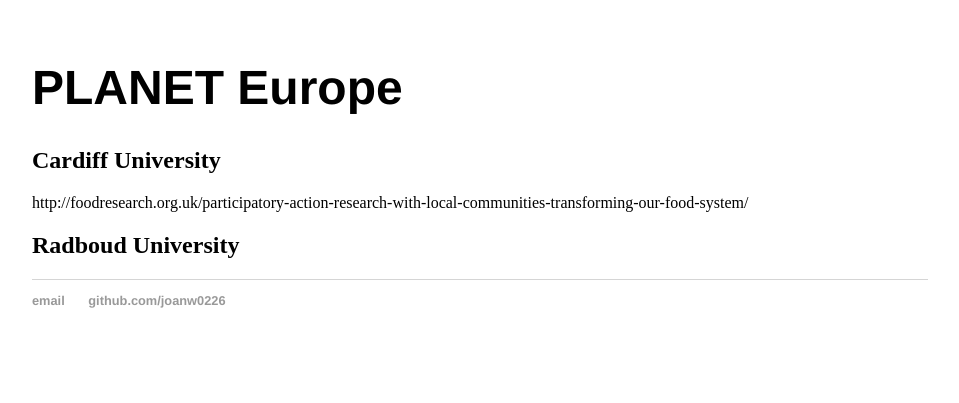
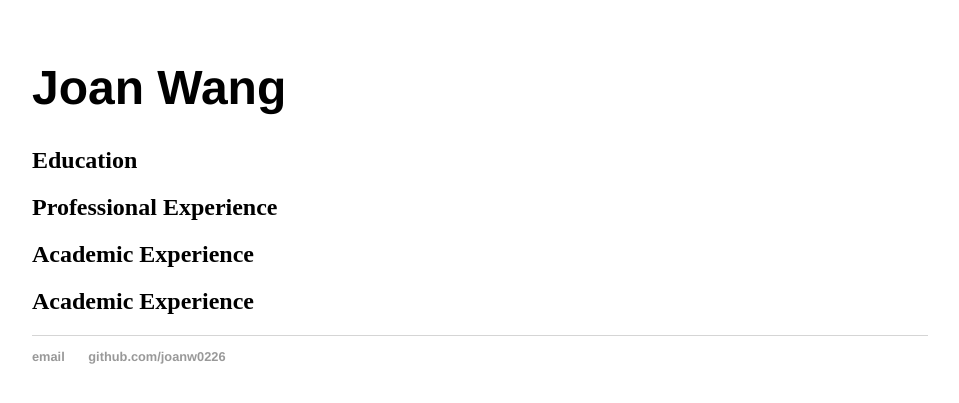
Before and after one commit to joanw0226/joanw0226.github.io, a Jekyll site: the page built from index.html, in a window 1280 px wide. Shown: the top 403 px of the page, without its empty margins (160-1119 px from the left). Built offline with Jekyll 4.4.1, drawn with Linux system fonts in a browser that asks for light colours.

Commit message:
Update index.html

```diff
--- a/index.html
+++ b/index.html
@@ -3,9 +3,9 @@ layout: default
 title: Joan Wang's CV
 ---
 <div class="blurb">
-	<h1>PLANET Europe</h1>
-	<h2>Cardiff University</h2>
-	http://foodresearch.org.uk/participatory-action-research-with-local-communities-transforming-our-food-system/
-	<h2>Radboud University</h2>
-
+	<h1>Joan Wang</h1>
+		<h2>Education</h2>
+		<h2>Professional Experience</h2>
+			<h2>Academic Experience</h2>
+		<h2>Academic Experience</h2>
 </div><!-- /.blurb -->
```
